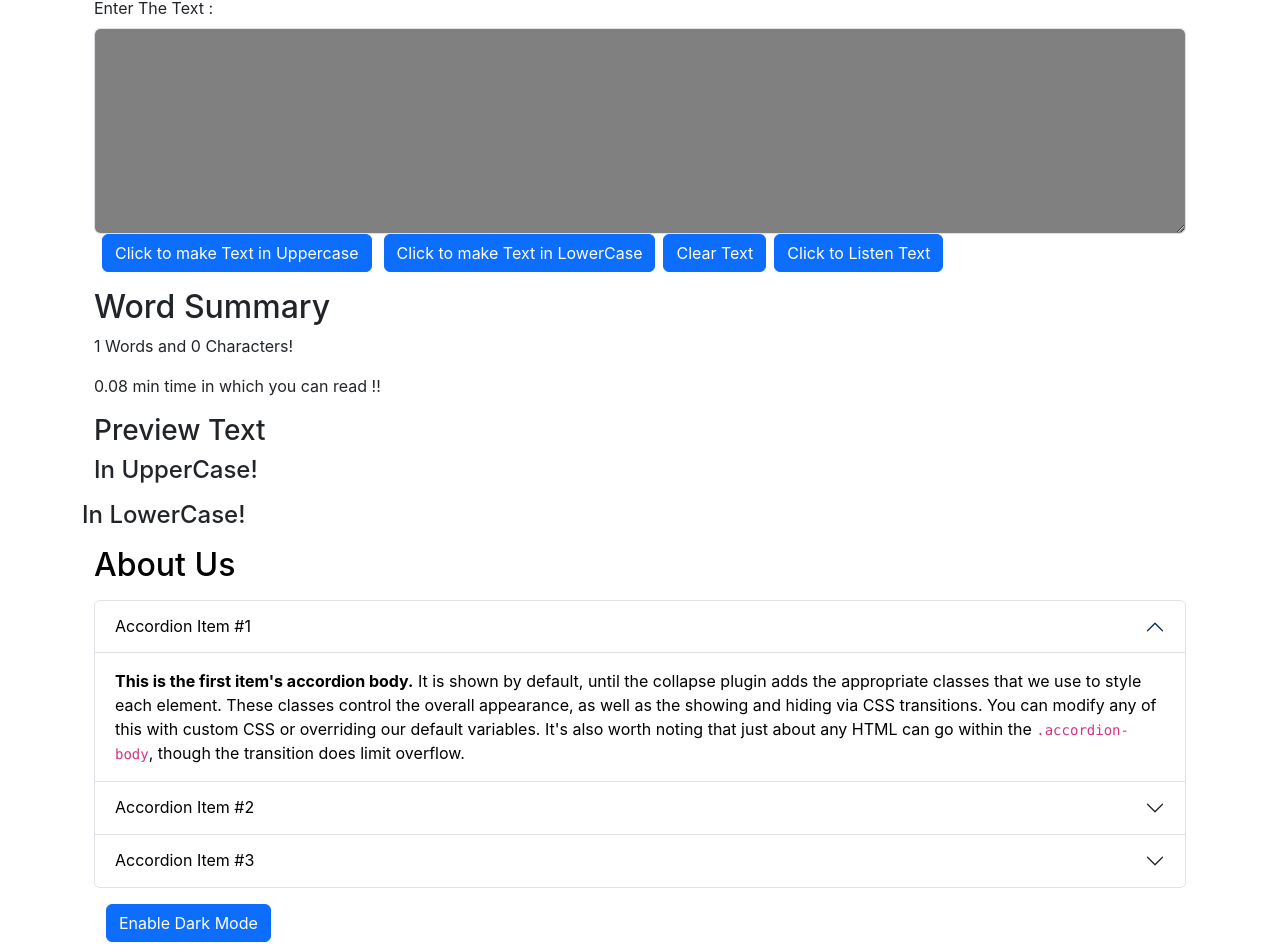
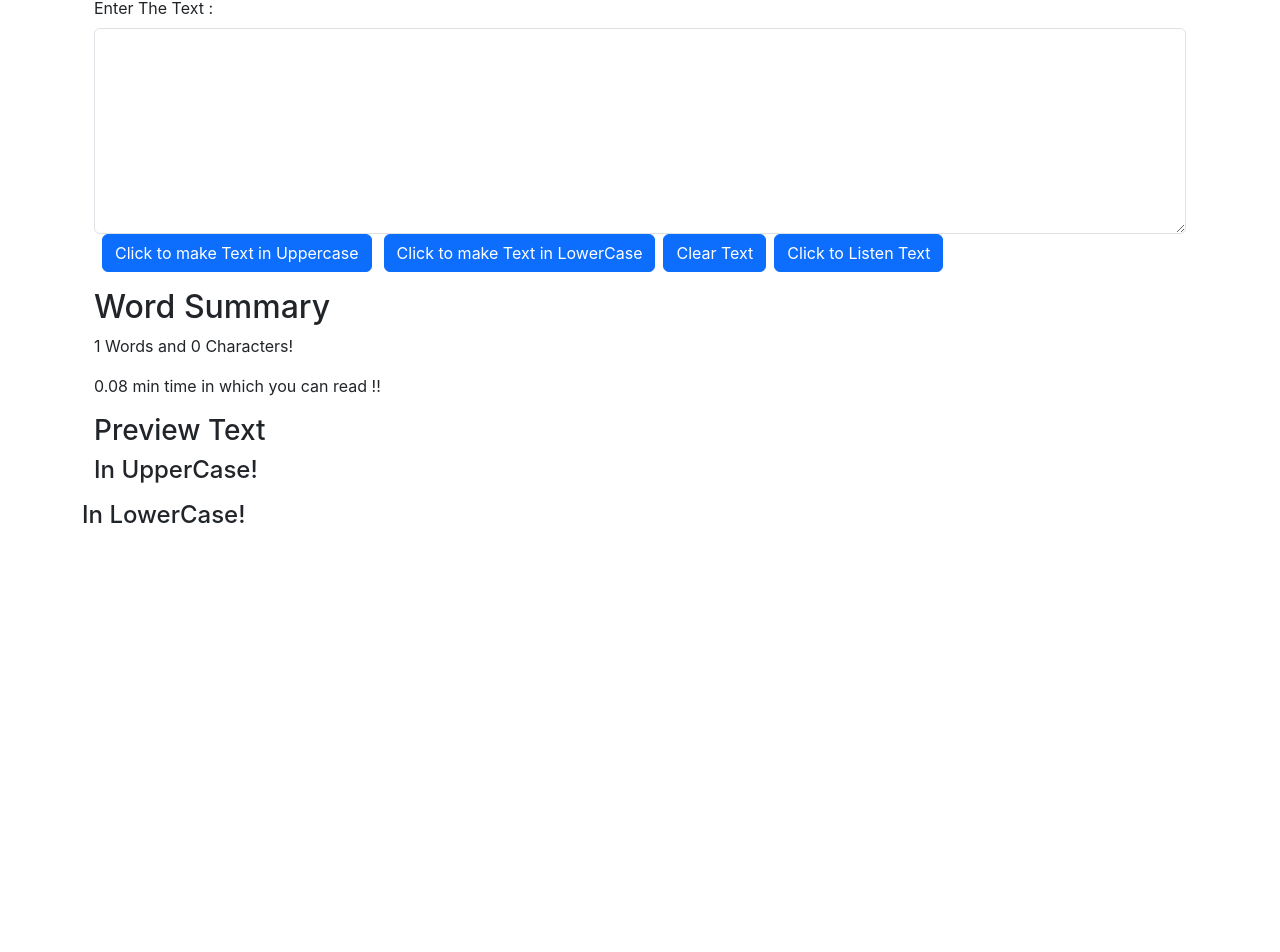
Before and after one commit to MynKRjpT/my-app, a React (Create React App) app: page / in a window 1280 px wide. Shown: the part 60-1012 px from the top of the page. After the commit the page ends 800 px from the top, so only its background shows below. Built offline with nearby package versions, Linux system fonts and the light colour scheme.

Commit message:
Removing dark mode

```diff
--- a/src/App.js
+++ b/src/App.js
@@ -1,35 +1,34 @@
-
 import "./App.css";
-import React, { useState } from 'react';
-import About from "./components/About";
+import React from "react";
+// import About from "./components/About";
 import Navbar from "./components/Navbar";
 import TextForm from "./components/TextForm";
 
 function App() {
-  const [mode, setMode] = useState('dark');
-  const toggleMode =()=> {
-    if(mode === 'light'){
-    setMode('dark');
-    document.body.style.backgroundColor ='#042743';
-    }
-    else{
-      setMode('light');
-      document.body.style.backgroundColor ='white';
-    }
-  }
+  // const [mode, setMode] = useState('dark');
+  // const toggleMode =()=> {
+  //   if(mode === 'light'){
+  //   setMode('dark');
+  //   document.body.style.backgroundColor ='#042743';
+  //   }
+  //   else{
+  //     setMode('light');
+  //     document.body.style.backgroundColor ='white';
+  //   }
+  // }
   return (
     <>
-      <Navbar title="TextUtils" aboutTxt="Home" mode={mode} toggleMode={toggleMode}/>
-      <div className="container my-10" >
+      <Navbar title="TextUtils" aboutTxt="Home" />
+      <div className="container my-10">
         <TextForm
-          heading="Enter The Text :" mode={mode}
+          heading="Enter The Text :"
           TextForm
           btn1="Click to make Text in Uppercase"
           btn2="Click to make Text in LowerCase"
           btn3="Clear Text"
           btn4="Click to Listen Text"
         />
-        <About/>
+        {/* <About/> */}
       </div>
     </>
   );
--- a/src/components/About.js
+++ b/src/components/About.js
@@ -1,134 +1,134 @@
-import React, { useState } from "react";
+// import React, { useState } from "react";
 
-export default function About() {
-  const [myStyle, setMyStyle] = useState({
-    color: 'black',
-    backgroundColor: 'white'
-  });
-  const [btntext , setBtnText]= useState("Enable Dark Mode")
-   const toggleStyle = () =>{
-    if(myStyle.color === 'black'){
-        setMyStyle({
-            color: 'white',
-            backgroundColor: 'black',
-            border: '1px solid white'
+// export default function About() {
+//   const [myStyle, setMyStyle] = useState({
+//     color: 'black',
+//     backgroundColor: 'white'
+//   });
+//   const [btntext , setBtnText]= useState("Enable Dark Mode")
+//    const toggleStyle = () =>{
+//     if(myStyle.color === 'black'){
+//         setMyStyle({
+//             color: 'white',
+//             backgroundColor: 'black',
+//             border: '1px solid white'
 
-        })
-        setBtnText("Enable Light Mode")
-    }
-        else{
-            setMyStyle({
-                color: 'black',
-                backgroundColor: 'white'
-        })
-        setBtnText("Enable Dark Mode")
-    }
+//         })
+//         setBtnText("Enable Light Mode")
+//     }
+//         else{
+//             setMyStyle({
+//                 color: 'black',
+//                 backgroundColor: 'white'
+//         })
+//         setBtnText("Enable Dark Mode")
+//     }
 
-  }
+//   }
 
-  return (
-    <div className="container" style={myStyle}>
-      <h2 className="bout my-3">About Us</h2>
-      <div className="accordion" id="accordionExample">
-        <div className="accordion-item" >
-          <h2 className="accordion-header">
-            <button
-              className="accordion-button "
-              style={myStyle}
-              type="button"
-              data-bs-toggle="collapse"
-              data-bs-target="#collapseOne"
-              aria-expanded="true"
-              aria-controls="collapseOne"
-            >
-              Accordion Item #1
-            </button>
-          </h2>
-          <div
-            id="collapseOne"
-            className="accordion-collapse collapse show"
-            data-bs-parent="#accordionExample"
-          >
-            <div className="accordion-body" style={myStyle}>
-              <strong>This is the first item's accordion body.</strong> It is
-              shown by default, until the collapse plugin adds the appropriate
-              classes that we use to style each element. These classes control
-              the overall appearance, as well as the showing and hiding via CSS
-              transitions. You can modify any of this with custom CSS or
-              overriding our default variables. It's also worth noting that just
-              about any HTML can go within the <code>.accordion-body</code>,
-              though the transition does limit overflow.
-            </div>
-          </div>
-        </div>
-        <div className="accordion-item" style={myStyle}>
-          <h2 className="accordion-header">
-            <button
-              className="accordion-button collapsed"
-              style={myStyle}
-              type="button"
-              data-bs-toggle="collapse"
-              data-bs-target="#collapseTwo"
-              aria-expanded="false"
-              aria-controls="collapseTwo"
-            >
-              Accordion Item #2
-            </button>
-          </h2>
-          <div
-            id="collapseTwo"
-            className="accordion-collapse collapse"
-            data-bs-parent="#accordionExample"
-          >
-            <div className="accordion-body" style={myStyle}>
-              <strong>This is the second item's accordion body.</strong> It is
-              hidden by default, until the collapse plugin adds the appropriate
-              classes that we use to style each element. These classes control
-              the overall appearance, as well as the showing and hiding via CSS
-              transitions. You can modify any of this with custom CSS or
-              overriding our default variables. It's also worth noting that just
-              about any HTML can go within the <code>.accordion-body</code>,
-              though the transition does limit overflow.
-            </div>
-          </div>
-        </div>
-        <div className="accordion-item" style={myStyle}>
-          <h2 className="accordion-header">
-            <button
-              className="accordion-button collapsed"
-              style={myStyle}
-              type="button"
-              data-bs-toggle="collapse"
-              data-bs-target="#collapseThree"
-              aria-expanded="false"
-              aria-controls="collapseThree"
-            >
-              Accordion Item #3
-            </button>
-          </h2>
-          <div
-            id="collapseThree"
-            className="accordion-collapse collapse"
-            data-bs-parent="#accordionExample"
-          >
-            <div className="accordion-body" style={myStyle}>
-              <strong>This is the third item's accordion body.</strong> It is
-              hidden by default, until the collapse plugin adds the appropriate
-              classes that we use to style each element. These classes control
-              the overall appearance, as well as the showing and hiding via CSS
-              transitions. You can modify any of this with custom CSS or
-              overriding our default variables. It's also worth noting that just
-              about any HTML can go within the <code>.accordion-body</code>,
-              though the transition does limit overflow.
-            </div>
-          </div>
-        </div>
-      </div>
-      <div className="container my-3">
-        <button onClick={toggleStyle}  type="button"  className="btn btn-primary">
-        {btntext}
-        </button>
-      </div>
-    </div>
-  );
-}
+//   return (
+//     <div className="container" style={myStyle}>
+//       <h2 className="bout my-3">About Us</h2>
+//       <div className="accordion" id="accordionExample">
+//         <div className="accordion-item" >
+//           <h2 className="accordion-header">
+//             <button
+//               className="accordion-button "
+//               style={myStyle}
+//               type="button"
+//               data-bs-toggle="collapse"
+//               data-bs-target="#collapseOne"
+//               aria-expanded="true"
+//               aria-controls="collapseOne"
+//             >
+//               Accordion Item #1
+//             </button>
+//           </h2>
+//           <div
+//             id="collapseOne"
+//             className="accordion-collapse collapse show"
+//             data-bs-parent="#accordionExample"
+//           >
+//             <div className="accordion-body" style={myStyle}>
+//               <strong>This is the first item's accordion body.</strong> It is
+//               shown by default, until the collapse plugin adds the appropriate
+//               classes that we use to style each element. These classes control
+//               the overall appearance, as well as the showing and hiding via CSS
+//               transitions. You can modify any of this with custom CSS or
+//               overriding our default variables. It's also worth noting that just
+//               about any HTML can go within the <code>.accordion-body</code>,
+//               though the transition does limit overflow.
+//             </div>
+//           </div>
+//         </div>
+//         <div className="accordion-item" style={myStyle}>
+//           <h2 className="accordion-header">
+//             <button
+//               className="accordion-button collapsed"
+//               style={myStyle}
+//               type="button"
+//               data-bs-toggle="collapse"
+//               data-bs-target="#collapseTwo"
+//               aria-expanded="false"
+//               aria-controls="collapseTwo"
+//             >
+//               Accordion Item #2
+//             </button>
+//           </h2>
+//           <div
+//             id="collapseTwo"
+//             className="accordion-collapse collapse"
+//             data-bs-parent="#accordionExample"
+//           >
+//             <div className="accordion-body" style={myStyle}>
+//               <strong>This is the second item's accordion body.</strong> It is
+//               hidden by default, until the collapse plugin adds the appropriate
+//               classes that we use to style each element. These classes control
+//               the overall appearance, as well as the showing and hiding via CSS
+//               transitions. You can modify any of this with custom CSS or
+//               overriding our default variables. It's also worth noting that just
+//               about any HTML can go within the <code>.accordion-body</code>,
+//               though the transition does limit overflow.
+//             </div>
+//           </div>
+//         </div>
+//         <div className="accordion-item" style={myStyle}>
+//           <h2 className="accordion-header">
+//             <button
+//               className="accordion-button collapsed"
+//               style={myStyle}
+//               type="button"
+//               data-bs-toggle="collapse"
+//               data-bs-target="#collapseThree"
+//               aria-expanded="false"
+//               aria-controls="collapseThree"
+//             >
+//               Accordion Item #3
+//             </button>
+//           </h2>
+//           <div
+//             id="collapseThree"
+//             className="accordion-collapse collapse"
+//             data-bs-parent="#accordionExample"
+//           >
+//             <div className="accordion-body" style={myStyle}>
+//               <strong>This is the third item's accordion body.</strong> It is
+//               hidden by default, until the collapse plugin adds the appropriate
+//               classes that we use to style each element. These classes control
+//               the overall appearance, as well as the showing and hiding via CSS
+//               transitions. You can modify any of this with custom CSS or
+//               overriding our default variables. It's also worth noting that just
+//               about any HTML can go within the <code>.accordion-body</code>,
+//               though the transition does limit overflow.
+//             </div>
+//           </div>
+//         </div>
+//       </div>
+//       <div className="container my-3">
+//         <button onClick={toggleStyle}  type="button"  className="btn btn-primary">
+//         {btntext}
+//         </button>
+//       </div>
+//     </div>
+//   );
+// }
--- a/src/components/TextForm.js
+++ b/src/components/TextForm.js
@@ -33,10 +33,7 @@ export default function TextForm(props) {
   // setText =("New Text")
   return (
     <>
-      <div
-        className="container"
-        style={{ backgroundColor: props.mode === "dark" ? "white" : "#042743" }}
-      >
+      <div className="container">
         <div className="mb-3">
           <label htmlFor="exampleFormControlTextarea1" className="form-label">
             {props.heading}
@@ -46,17 +43,12 @@ export default function TextForm(props) {
             className="form-control"
             value={Text}
             onChange={handleOnChange}
-            style={{
-              backgroundColor: props.mode === "dark" ? "grey" : "white",
-              color: props.mode === "dark" ? "white" : "#042743",
-            }}
             id="exampleFormControlTextarea1"
             rows={8}
           />
           <button
             type="button"
             className="btn btn-primary mx-2"
-
             onClick={handleUpClick}
           >
             {props.btn1}
@@ -64,7 +56,6 @@ export default function TextForm(props) {
           <button
             type="button"
             className="btn btn-primary mx-1"
-
             onClick={handleLoClick}
           >
             {props.btn2}
@@ -72,7 +63,6 @@ export default function TextForm(props) {
           <button
             type="button"
             className="btn btn-primary mx-1"
-
             onClick={handleClrClick}
           >
             {props.btn3}
@@ -80,17 +70,13 @@ export default function TextForm(props) {
           <button
             type="button"
             className="btn btn-primary mx-1"
-
             onClick={speak}
           >
             {props.btn4}
           </button>
         </div>
       </div>
-      <div
-        className="container my-3"
-        style={{ backgroundColor: props.mode === "dark" ? "white" : "#042743" }}
-      >
+      <div className="container">
         <h2>Word Summary</h2>
         <p>
           {Text.split(" ").length} Words and {Text.length} Characters!
```
Also changed, not shown: src/components/Navbar.js (+3 -5 lines).
